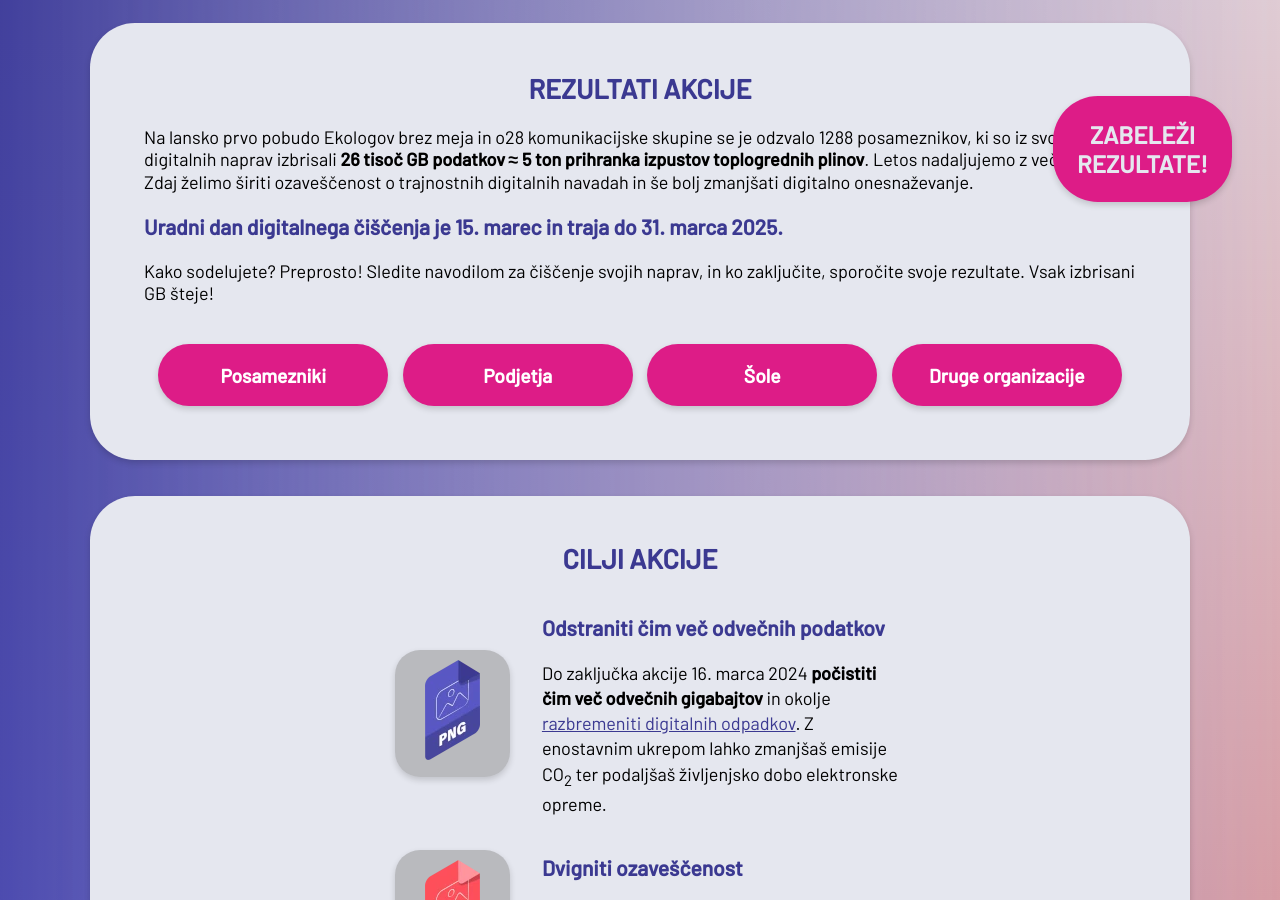
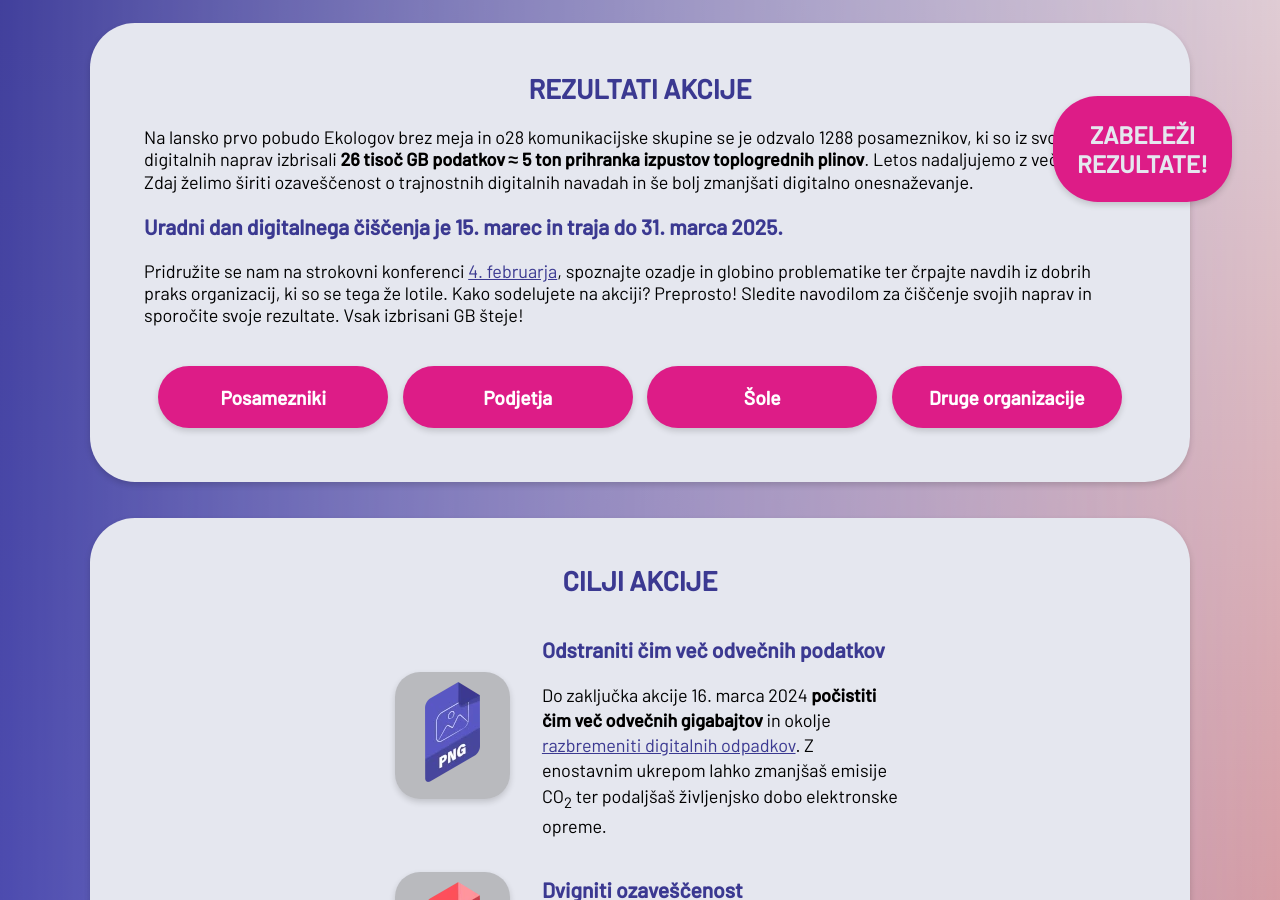
Before and after one commit to ewba/dcd-si, a Jekyll site: the page built from index.md, in a window 1280 px wide and 900 px high, scrolled down 520 px. Built offline with Jekyll 4.4.1, drawn with Linux system fonts in a browser that asks for light colours.

Commit message:
Update index.md

```diff
--- a/index.md
+++ b/index.md
@@ -25,7 +25,9 @@ Na lansko prvo pobudo Ekologov brez meja in o28 komunikacijske skupine se je odz
 
 <h3>Uradni dan digitalnega čiščenja je 15. marec in traja do 31. marca 2025.</h3>
 
-Kako sodelujete? Preprosto! Sledite navodilom za čiščenje svojih naprav, in ko zaključite, sporočite svoje rezultate. Vsak izbrisani GB šteje!
+Pridružite se nam na strokovni konferenci <a href="https://digital.ocistimo.si/konferenca.html">4. februarja</a>, spoznajte ozadje in globino problematike ter črpajte navdih iz dobrih praks organizacij, ki so se tega že lotile.
+
+Kako sodelujete na akciji? Preprosto! Sledite navodilom za čiščenje svojih naprav in sporočite svoje rezultate. Vsak izbrisani GB šteje!
 
 <br><br>
 {% include sodeluj.html %}
```
